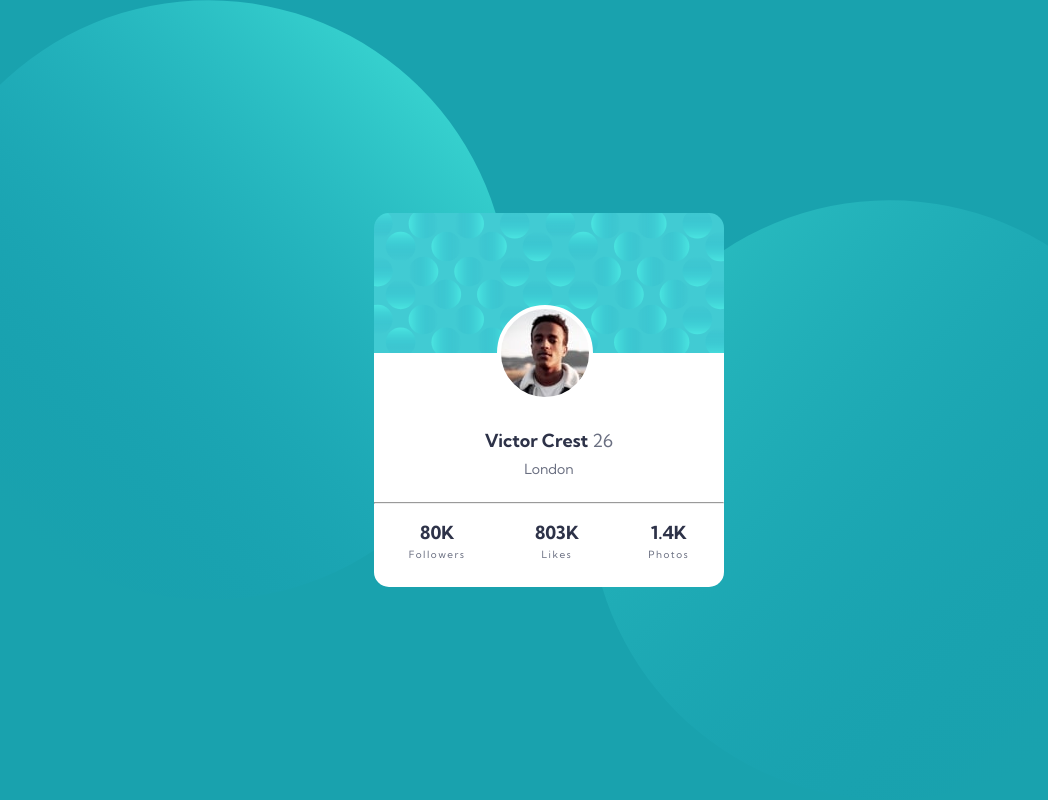
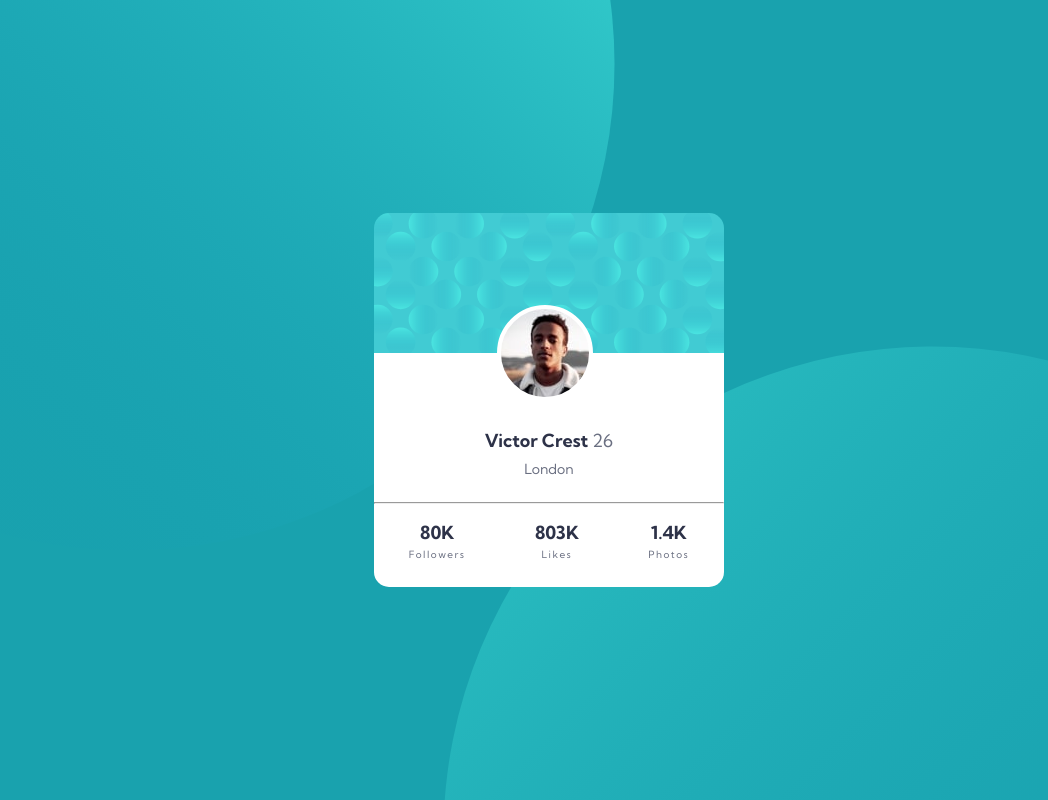
Before and after one commit to trekab/profile-card-component, a plain HTML site: page index.html in a window 1280 px wide. Shown: the whole page, without its empty margins (91-1139 px from the left). Drawn offline with Linux system fonts and the light colour scheme.

Commit message:
Position the background image for large screens

```diff
--- a/main.css
+++ b/main.css
@@ -20,11 +20,10 @@
   height: 100vh;
   background-image: url("./images/bg-pattern-top.svg"),
     url("./images/bg-pattern-bottom.svg");
-  /* background-position: -200px -350px, 790px 560px; */
-  background-position: top left, bottom right;
+  background-position: top -425px left -270px, bottom -522px right -230px;
+  /* background-position: top left, bottom right; */
   background-repeat: no-repeat;
-  /* background-size: 800px auto, 800px auto; */
-  background-size: 600px auto;
+  background-size: 976px auto;
   background-color: var(--cyan);
 }
 
```
